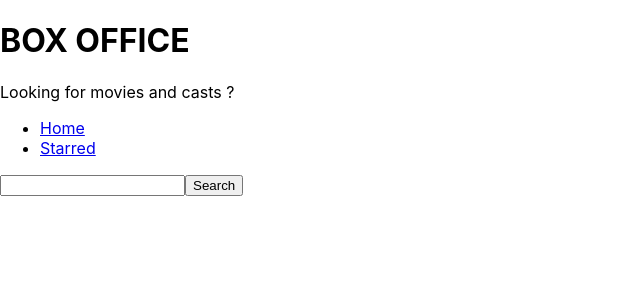
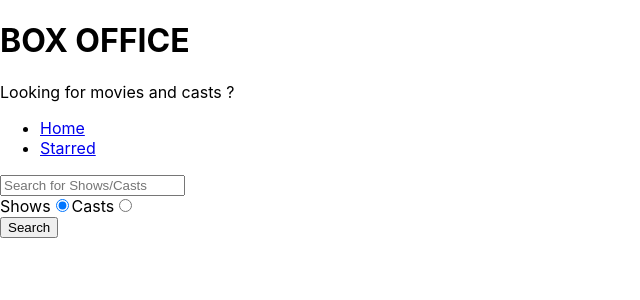
Before and after one commit to RohanM-12/box-office, a React (Create React App) app: page / in a window 1280 px wide. Shown: the top 300 px of the page, without its empty margins (0-640 px from the left). Built offline with nearby package versions, Linux system fonts and the light colour scheme.

Commit message:
added search option

```diff
--- a/src/Pages/Home.js
+++ b/src/Pages/Home.js
@@ -5,12 +5,14 @@
 function Home() {
   const [input, updateInput] = useState('');
   const [results, setResults] = useState(null);
+  const [searchOption, setSearchOption] = useState('shows');
+  const isShowsSearch = searchOption === 'shows';
 
   const onInputChange = ev => {
     updateInput(ev.target.value);
   };
   const onSearchClick = () => {
-    apiGet(`/search/shows?q=${input}`).then(result => {
+    apiGet(`/search/${searchOption}?q=${input}`).then(result => {
       setResults(result);
     });
   };
@@ -25,25 +27,51 @@
     }
 
     if (results && results.length > 0) {
-      return (
-        <div>
-          {results.map(item => (
-            <div key={item.id}>{item.show.name}</div>
-          ))}
-        </div>
-      );
+      return results[0].show
+        ? results.map(item => <div key={item.show.id}>{item.show.name}</div>)
+        : results.map(item => (
+            <div key={item.person.id}>{item.person.name}</div>
+          ));
     }
     return null;
   };
 
+  const onRadioChange = ev => {
+    setSearchOption(ev.target.value);
+  };
+  console.log(searchOption);
   return (
     <MainPageLayout>
       <input
         type="text"
+        placeholder="Search for Shows/Casts"
         onKeyDown={onKeyDown}
         onChange={onInputChange}
         value={input}
       />
+      <div>
+        <label htmlFor="search-shows">
+          Shows
+          <input
+            id="search-shows"
+            type="radio"
+            value="show"
+            checked={isShowsSearch}
+            onChange={onRadioChange}
+          />
+        </label>
+        <label htmlFor="search-casts">
+          Casts
+          <input
+            id="search-casts"
+            type="radio"
+            value="people"
+            checked={!isShowsSearch}
+            onChange={onRadioChange}
+          />
+        </label>
+      </div>
+
       <button type="button" onClick={onSearchClick}>
         Search
       </button>
```
